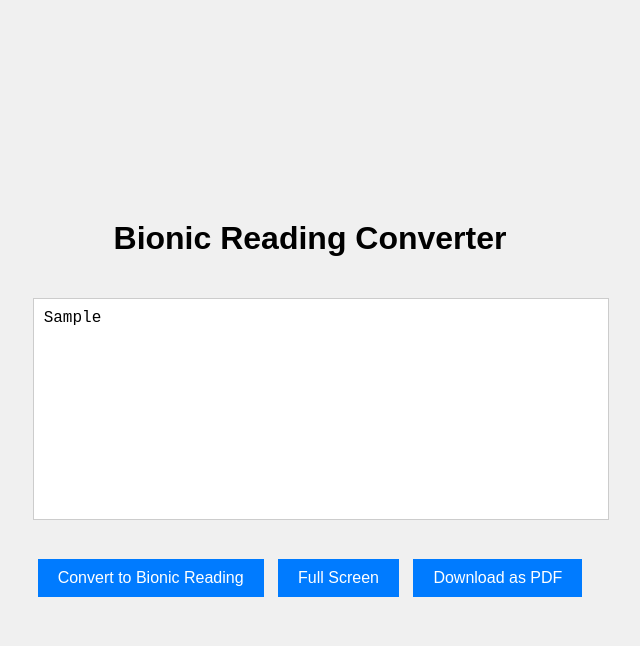
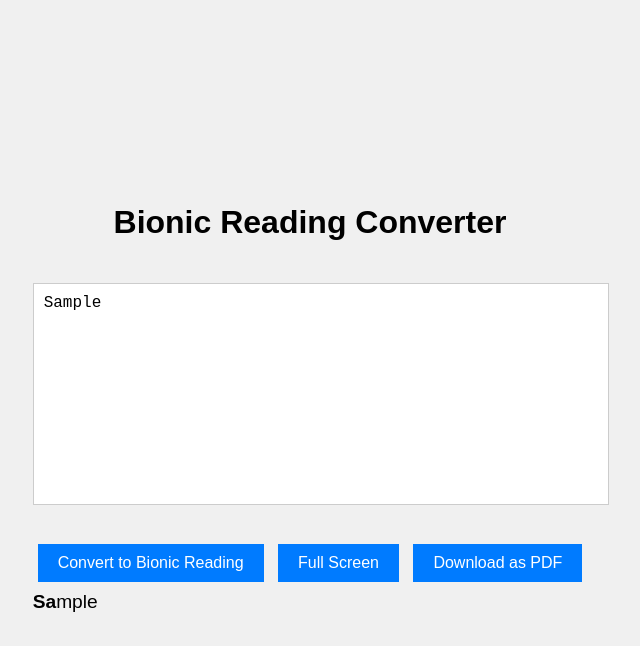
Before and after one commit to MrCodeBS/Bionic-reading, a plain HTML site: page index.html in a window 1280 px wide. Both pictures are taken after typing "Sample" into the empty fields and a click on the button "Convert to Bionic Reading". Shown: the whole page, without its empty margins (330-970 px from the left). Drawn offline with nearby package versions, Linux system fonts and the light colour scheme.

Commit message:
Update index.html

```diff
--- a/index.html
+++ b/index.html
@@ -41,7 +41,11 @@
       line-height: 1.6;
     }
 
-    .bionic-word span {
+    .bionic-word {
+      display: inline-block;
+    }
+
+    .bionic-word span:first-child {
       font-weight: bold;
     }
 
@@ -95,10 +99,11 @@
     function convertToBionic() {
       const text = document.getElementById("inputText").value;
       const bionicText = text.split(" ").map(word => {
-        const half = Math.ceil(word.length / 2);
+        const half = Math.floor(word.length * 0.4); // Highlight the first 40% of the word
         return `<span class="bionic-word"><span>${word.slice(0, half)}</span>${word.slice(half)}</span>`;
       }).join(" ");
       document.getElementById("fullscreen-view").innerHTML = bionicText;
+      document.getElementById("fullscreen-view").style.display = "block";
     }
 
     function toggleFullscreen() {
@@ -120,8 +125,8 @@
       const marginTop = 30;
       const marginBottom = 20;
       const lineHeight = 10;
-      const pageWidth = pdf.internal.pageSize.width;
-      const pageHeight = pdf.internal.pageSize.height;
+      const pageWidth = pdf.internal.pageSize.getWidth();
+      const pageHeight = pdf.internal.pageSize.getHeight();
 
       // Font settings
       pdf.setFont("Helvetica", "normal");
```
